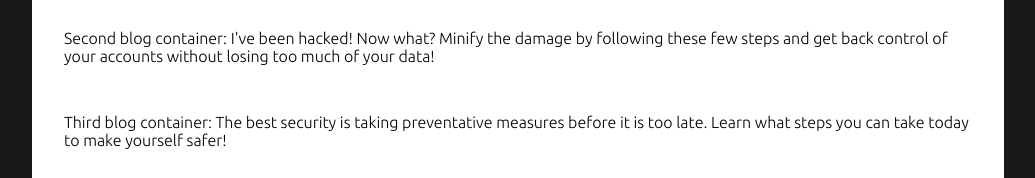
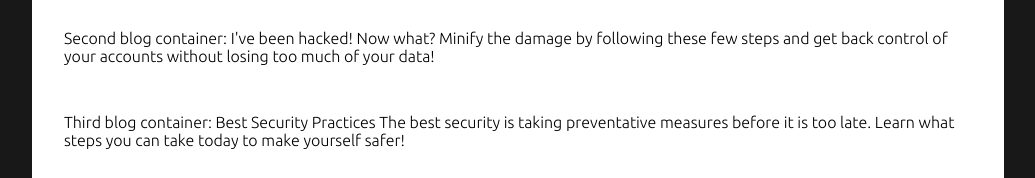
Before and after one commit to irwindoug/hackit.pro, a plain HTML site: page site-plan.html in a window 1280 px wide. Shown: the part 2515-2693 px from the top of the page, without its empty margins (122-1157 px from the left). Drawn offline with Linux system fonts and the light colour scheme.

Commit message:
W05 Assignment: Completed Personal Site Plan

```diff
--- a/site-plan.html
+++ b/site-plan.html
@@ -141,7 +141,8 @@
         Second blog container: I've been hacked! Now what? Minify the damage by following these few steps and get back control of your accounts without losing too much of your data!
       </p>
       <p>
-        Third blog container: The best security is taking preventative measures before it is too late. Learn what steps you can take today to make yourself safer!
+        Third blog container: Best Security Practices
+        The best security is taking preventative measures before it is too late. Learn what steps you can take today to make yourself safer!
       </p>
       <p>Images for the Home page</p>
       <ul>
```
